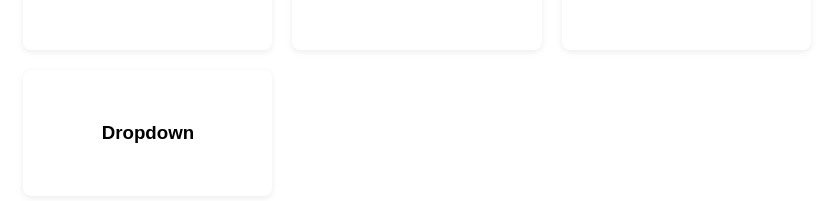
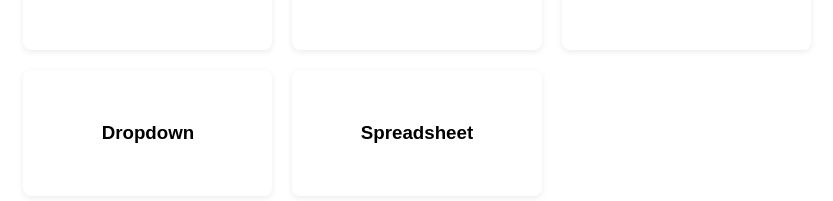
Before and after one commit to harshambastha/Machine-Coding-React, a React (Vite) app: page / in a window 1280 px wide. Shown: the part 1186-1387 px from the top of the page, without its empty margins (223-1056 px from the left). Built offline with nearby package versions, Linux system fonts and the light colour scheme; a web font is replaced by a local one.

Commit message:
Spreadsheet entry in appList

```diff
--- a/src/components/Spreadsheet/Spreadsheet.jsx
+++ b/src/components/Spreadsheet/Spreadsheet.jsx
@@ -21,7 +21,7 @@ const Spreadsheet = ({ rows, cols }) => {
             <th className={styles['table-header']}>{rowIndex + 1}</th>
             {Array.from({ length: cols }).map((_, colIndex) => (
               <td key={colIndex} className={styles.cell}>
-                <TableInput className={styles.input}/>
+                <TableInput className={styles.input} />
               </td>
             ))}
           </tr>
--- a/src/data/appListData.js
+++ b/src/data/appListData.js
@@ -23,5 +23,6 @@ export const apps = [
   { id: 'carousel', title: 'Carousel' },
   { id: 'autocomplete', title: 'Autocomplete' },
   { id: 'auth-code-input', title: 'Auth Code Input' },
-  { id: 'dropdown', title: 'Dropdown' }
+  { id: 'dropdown', title: 'Dropdown' },
+  { id: 'spreadsheet', title: 'Spreadsheet' },
 ];
--- a/src/pages/AppPage.jsx
+++ b/src/pages/AppPage.jsx
@@ -22,6 +22,7 @@ import TrafficLights from '@components/TrafficLights/TrafficLights'
 import TransferList from '@components/TransferList/TransferList'
 import UndoableCounter from '@components/UndoableCounter/UndoableCounter'
 import WhackAMole from '@components/WhackAMole/WhackAMole'
+import Spreadsheet from '@components/Spreadsheet/Spreadsheet'
 
 import { accordionData } from '@data/accordionData';
 import DropdownDemo from '@components/Dropdown/DropdownDemo';
@@ -86,6 +87,8 @@ export default function AppPage() {
         return <NestedCheckboxes checkboxesData= {checkboxesData}/>
       case 'carousel':
         return <Carousel items={carouselItems} />
+      case 'spreadsheet':
+        return <Spreadsheet rows={20} cols={5}/>
       default:
         return (
           <div style={{ padding: 20 }}>
```
